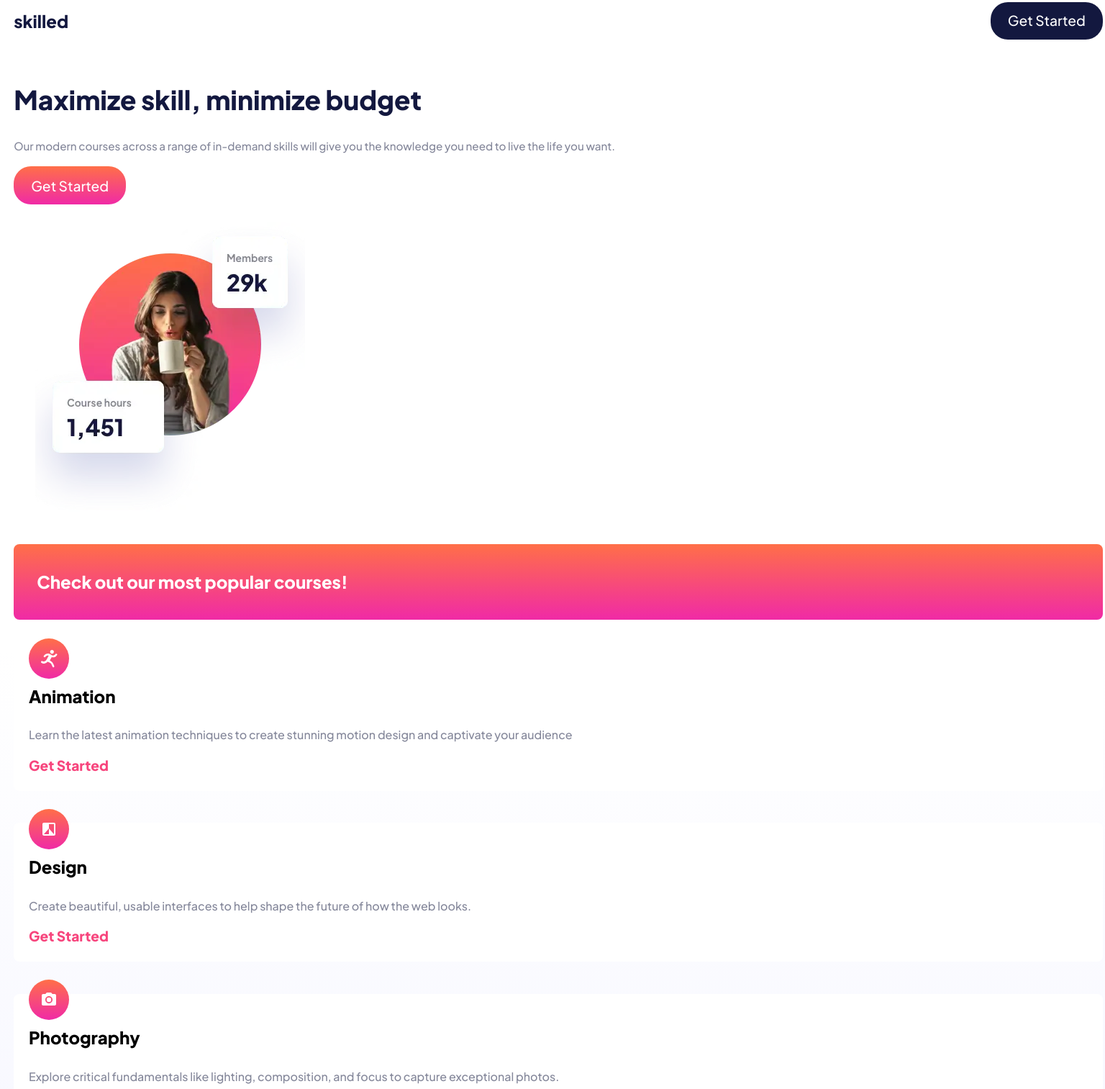
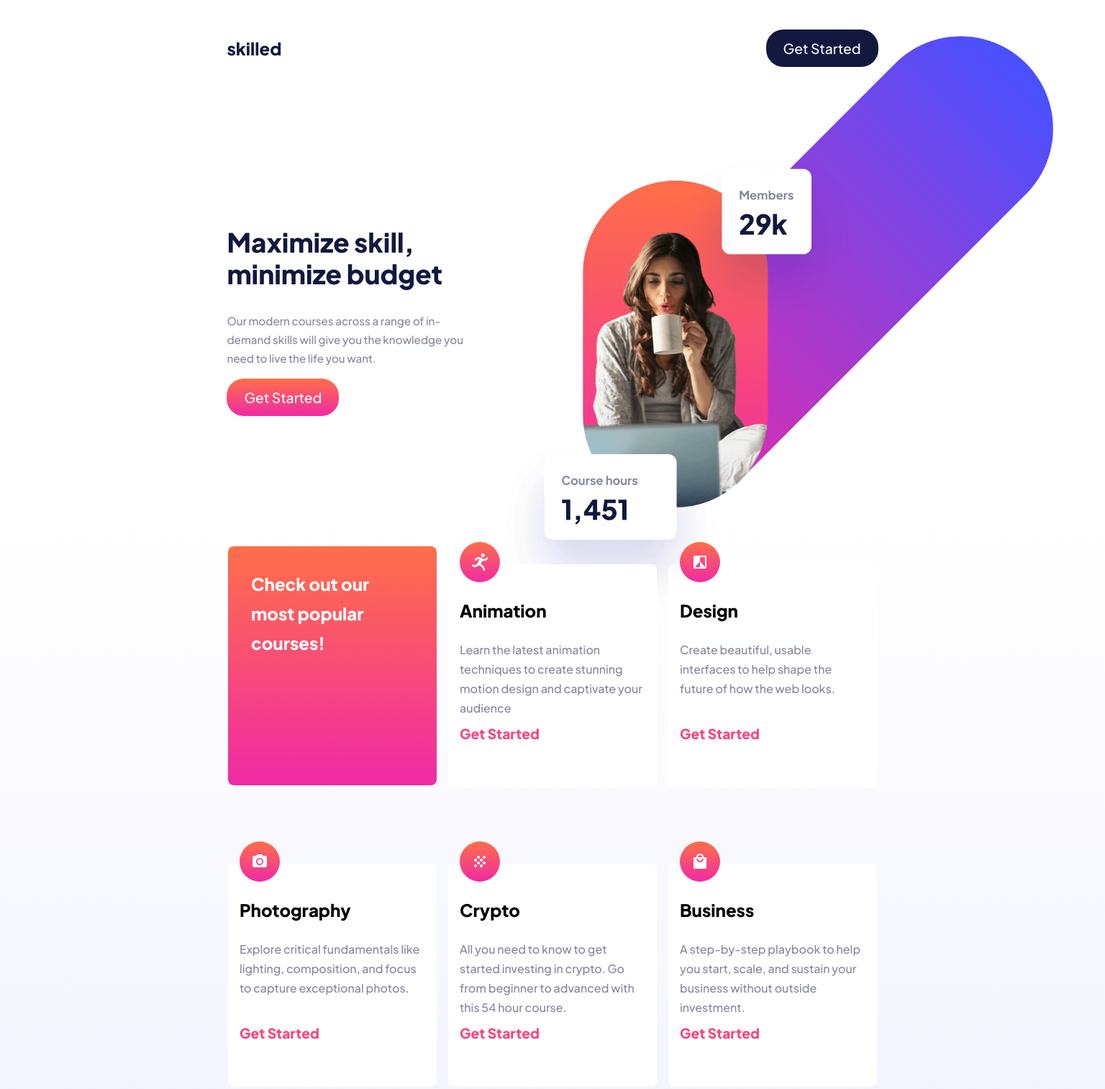
Before and after one commit to Gabriel4PF/ELearningLandingPage, a plain HTML site: page starter-code/index.html in a window 1536 px wide. Shown: the part 5-1518 px from the top of the page at 72% size. Drawn offline with Linux system fonts and the light colour scheme.

Commit message:
FINISHED LAYOUT FOR TABLET, MOBILE AND DESKTOP AND ALSO UPDATED BACKGROUND COLORS FOR HOVER ELEMENTS STILL WORKING ON RESIZING IMAGE IN HERO SECTION TO COMPLETE THE PROJECT

```diff
--- a/starter-code/index.html
+++ b/starter-code/index.html
@@ -24,20 +24,23 @@
     </nav>
 
     <section class="hero">
+      <div class="hero-container">
         <h1 class="hero-header">Maximize skill, minimize budget</h1>
 
         <p class="hero-txt">
-        Our modern courses across a range of in-demand skills will give you the
-        knowledge you need to live the life you want.
+          Our modern courses across a range of in-demand skills will give you
+          the knowledge you need to live the life you want.
         </p>
 
         <button class="btn hero-btn">Get Started</button>
-
+      </div>
       <div class="img-container">
-        <img alt=" " src="assets/HeroImageMobile.webp" />
+        <img alt=" " src="assets/HeroImageMobile.webp" class="mobile" />
+        <img src="assets\image-hero-tablet@2x.png" alt="" class="tablet" />
       </div>
     </section>
     <main>
+      <div class="wrapper">
         <div class="courses">
           <h2 class="courses-header">Check out our most popular courses!</h2>
           <div class="course-desc">
@@ -52,9 +55,10 @@
           <div class="course-desc">
             <h2 class="course-header">Design</h2>
             <img src="assets\icon-Design.svg" alt="" class="icons" />
+
             <p>
-            Create beautiful, usable interfaces to help shape the future of how
-            the web looks.
+              Create beautiful, usable interfaces to help shape the future of
+              how the web looks.
             </p>
             <button class="btn main-btn">Get Started</button>
           </div>
@@ -62,8 +66,8 @@
             <img src="assets\icon-photography.svg" alt="" class="icons" />
             <h2 class="course-header" 1>Photography</h2>
             <p>
-            Explore critical fundamentals like lighting, composition, and focus
-            to capture exceptional photos.
+              Explore critical fundamentals like lighting, composition, and
+              focus to capture exceptional photos.
             </p>
             <button class="btn main-btn">Get Started</button>
           </div>
@@ -86,6 +90,7 @@
             <button class="btn main-btn">Get Started</button>
           </div>
         </div>
+      </div>
     </main>
 
     <footer class="footer">
--- a/starter-code/style.css
+++ b/starter-code/style.css
@@ -24,7 +24,8 @@ body{
     line-height: 1.2;
      font-family: 'Plus Jakarta Sans', sans-serif;;
      width: 100%;
-     /* margin: 1rem auto; */
+     margin: 0;
+
 
 
 
@@ -78,6 +79,7 @@ a{
     display: flex;
     align-items: center;
     justify-content: space-between;
+    margin-top: 1.5rem;
 }
 .nav-item{
     font-size: 1.5rem;
@@ -128,13 +130,16 @@ a{
     background: var(--white);
     position: relative;
     margin: 2.8rem 0;
-    padding: 1.3rem;
+    padding: 1rem;
     border-radius: 0.5rem;
 }
 
 .course-desc > p{
     color: var(--waterloo);
+
+
 }
+
 
 .icons{
     position: absolute;
@@ -155,3 +160,151 @@ a{
     font-size: 1.7rem;
     font-weight: bold;
 }
+
+.tablet{
+
+    display: none;
+}
+
+.btn:hover{
+    opacity: 0.4;
+}
+.courses, .hero, nav{
+    width: min(95%, 80vw);
+    margin: 0 auto;
+}
+
+
+@media(min-width:700px) {
+
+    nav{
+        padding: 1.4rem;
+    }
+
+    .hero{
+
+        display: flex;
+        gap: 1.5rem;
+        padding:0 1.4rem;
+        margin-top: 1.5rem;
+        position: relative;
+    }
+
+    .hero-container{
+        margin-top: 10.5rem;
+        height: 50%;
+    }
+
+    .mobile{
+        display: none;
+    }
+
+    .hero-container{
+        flex-grow: 2;
+    }
+    .img-container{
+
+transform: scale(1.5);
+position: relative;
+left: 10rem;
+
+
+
+    }
+    .tablet{
+       display: inline-block;
+       transform: scale(4rem);
+
+
+
+
+
+    }
+    main{
+        margin-top: 3.5rem;
+    }
+
+    .courses{
+        display: grid;
+        grid-template-columns: 1fr 1fr;
+        gap: 1rem;
+
+
+    }
+    .courses, .hero, nav{
+        width: 80%;
+        max-width:950PX;
+        margin: 0 auto;
+    }
+
+
+    .course-desc{
+        padding:min(1.4rem,1.7rem)  ;
+        display: flex;
+        flex-direction: column;
+        /* width: 400px; */
+        font-size: min(1rem, 2rem);
+
+    }
+
+
+    .courses-header{
+        margin-Bottom:3rem;
+    }
+
+
+    .course-desc > p{
+        height: 30%;
+        margin: 0;
+        margin-bottom: 2.5rem;
+    }
+
+    .main-btn{
+        text-align: left;
+    }
+
+    .footer{
+        justify-content: space-between;
+    }
+    .footer > *{
+        margin:  0 1rem;
+    }
+
+
+
+}
+
+@media(min-width:1400px){
+
+    .courses{
+        display: grid;
+        grid-template-columns: 1fr 1fr 1fr;
+        grid-template-rows: repeat(2,400px);
+        gap: 1rem;
+        padding:   1.5rem;
+    }
+
+  main, .hero, nav {
+        width: 95%;
+        margin: 0 auto;
+    }
+
+
+
+
+.course-desc{
+    padding:1.5rem 1rem
+}
+
+    .main-btn{
+        margin-bottom: 2.5rem;
+    }
+
+
+    .hero, nav{
+        width: 75%;
+    }
+    .courses{
+        width: 2000px
+    }
+}
```
Also changed, not shown: Capture.PNG (added), preview.jpg (added), 3 other files. Lines whose indentation alone changed are shown as unchanged.
